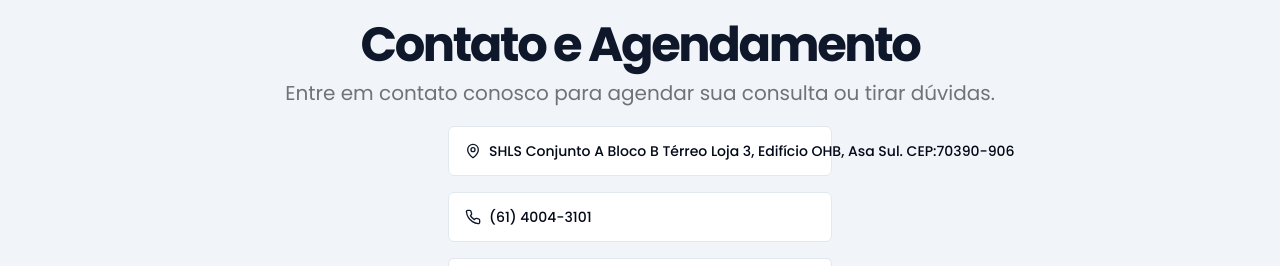
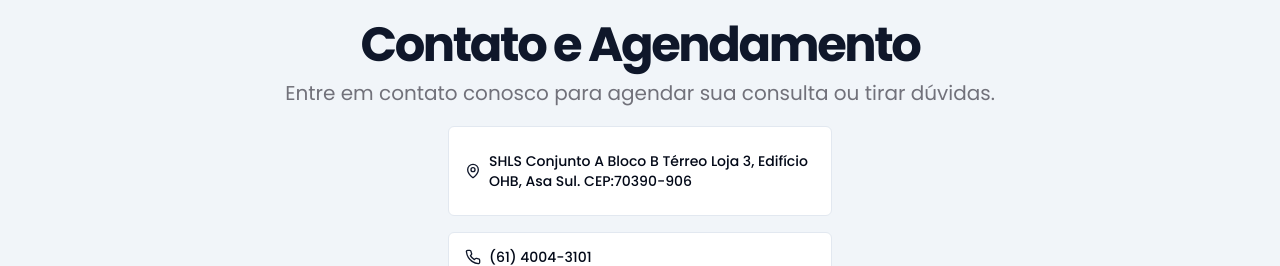
Before and after one commit to andregustavo1/murari-urology-web-16, a React (Vite) app: page / in a window 1280 px wide. Shown: the part 4820-5086 px from the top of the page. Built offline with nearby package versions, Linux system fonts and the light colour scheme.

Commit message:
Fix: Adjust address button size
Adjust the size of the address button to accommodate the full address.

```diff
--- a/src/components/ContactSection.tsx
+++ b/src/components/ContactSection.tsx
@@ -36,10 +36,10 @@ export function ContactSection() {
           <div className="mx-auto w-full max-w-sm space-y-4">
             <Button
               variant="outline"
-              className="w-full flex items-center justify-start gap-2 py-6"
+              className="w-full flex items-center justify-start gap-2 py-6 whitespace-normal break-words h-auto"
               onClick={handleAddressClick}
             >
-              <MapPin className="h-5 w-5 text-primary" />
+              <MapPin className="h-5 w-5 text-primary flex-shrink-0" />
               <span className="text-left">{address}</span>
             </Button>
             <Button
```
